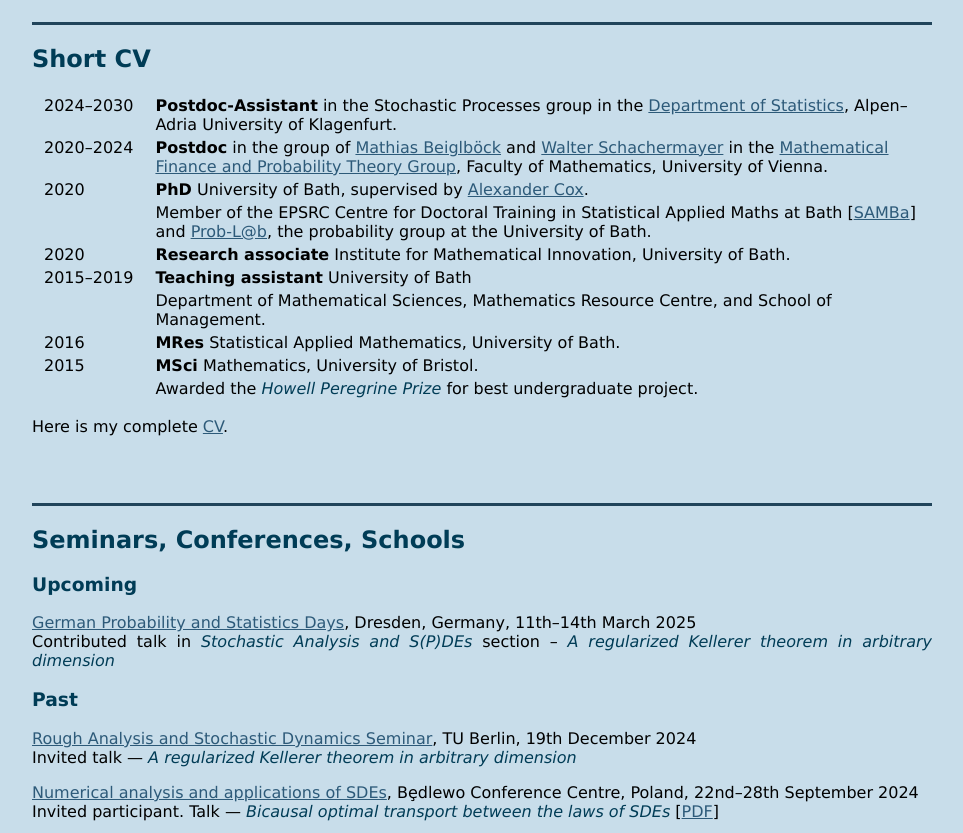
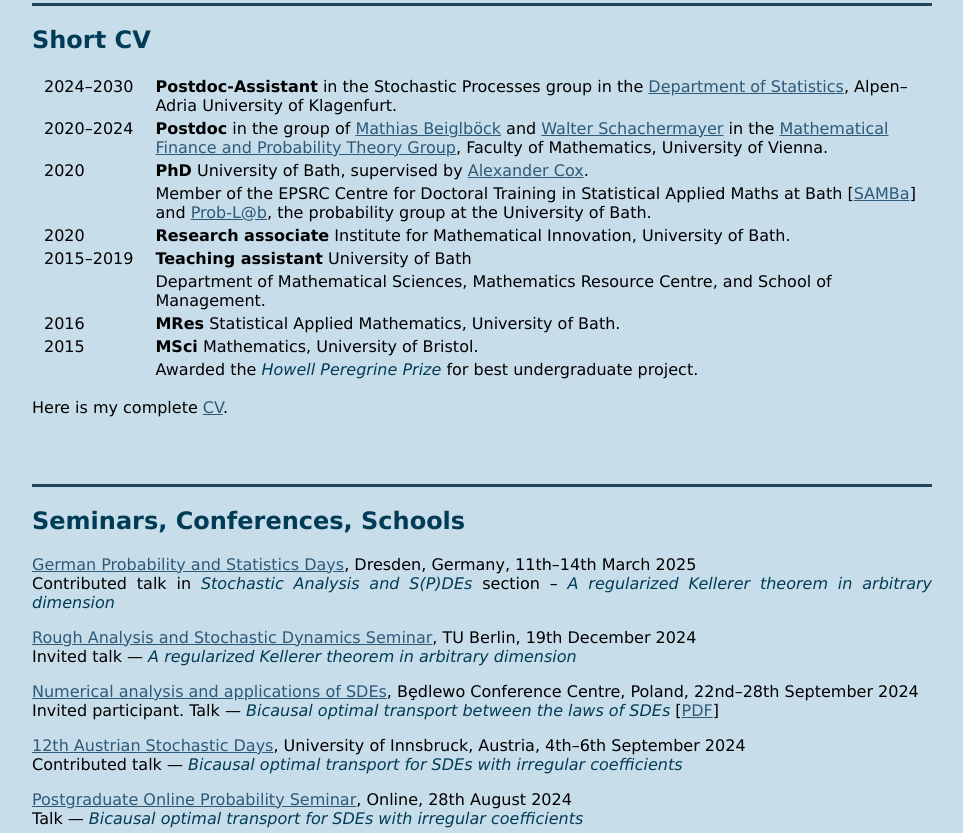
Before and after one commit to barobinson/barobinson.github.io, a plain HTML site: page index.html in a window 1280 px wide. Shown: the part 1964-2797 px from the top of the page, without its empty margins (158-1121 px from the left). Drawn offline with Linux system fonts and the light colour scheme.

Commit message:
updated conferences

```diff
--- a/index.html
+++ b/index.html
@@ -157,7 +157,7 @@ tbody tr td:first-child {
 <div class = "main">
 <p>
   <b>Find me next at:</b>
-  </br><b><a href = "https://www.gpsd-2025.de" target = "_blank">German Probability and Statistics Days</a>, Dresden, Germany, 11th&ndash;14th March 2025</b>
+  <b>University of Vienna, 7th&ndash;8th April 2025</b>
 </p>
 </div>
 
@@ -273,14 +273,14 @@ tbody tr td:first-child {
 <div class = "main">
 <h2>Seminars, Conferences, Schools</h2>
 
-<h3>Upcoming</h3>
+<!-- <h3>Upcoming</h3> -->
 
 <p>
   <a href = "https://www.gpsd-2025.de" target = "_blank">German Probability and Statistics Days</a>, Dresden, Germany, 11th&ndash;14th March 2025
   </br>Contributed talk in <em>Stochastic Analysis and S(P)DEs</em> section &ndash; <em>A regularized Kellerer theorem in arbitrary dimension</em>
 </p>
 
-<h3>Past</h3>
+<!-- <h3>Past</h3> -->
 
 <p>
   <a href = "https://sites.google.com/view/trr388/seminar-activities" target = "_blank">Rough Analysis and Stochastic Dynamics Seminar</a>, TU Berlin, 19th December 2024
```
